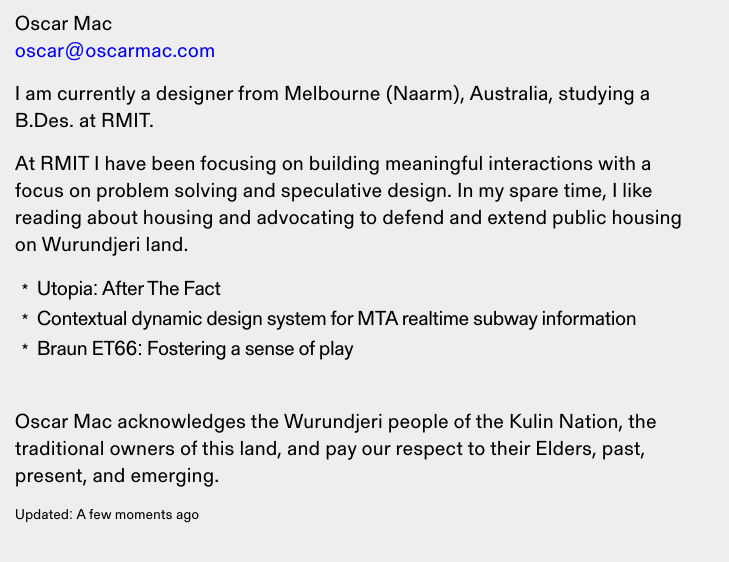
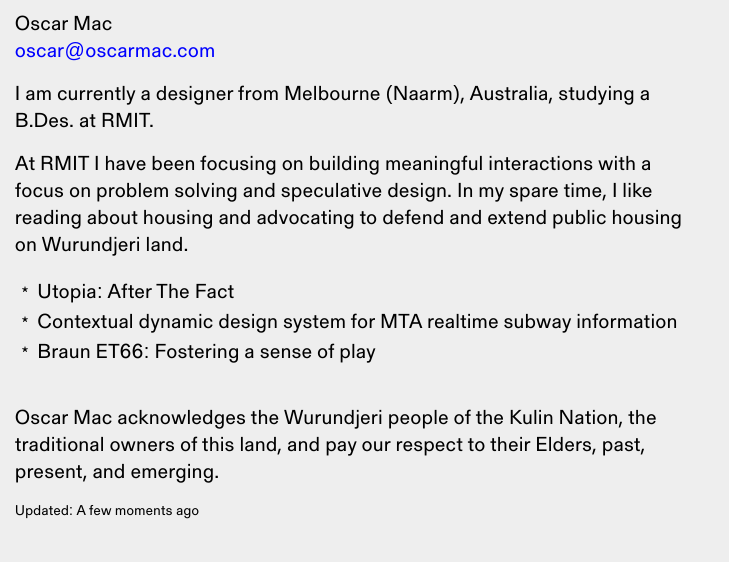
Before and after one commit to oscar-mac/oscarmac.com-update, a plain HTML site: page index.html in a window 1280 px wide. Shown: the whole page, without its empty margins (0-729 px from the left). Drawn offline with nearby package versions, Linux system fonts and the light colour scheme.

Commit message:
Add files via upload

```diff
--- a/style.css
+++ b/style.css
@@ -19,7 +19,7 @@ html {
 }
 
 body {
-    font-family: "Gerstner-Programm", arial, system-ui, sans-serif;
+    font-family: "Gerstner-Programm", Arial, system-ui, sans-serif;
     font-size: 21px;
     background-color: var(--gray);
     padding: 10px 15px;
@@ -29,18 +29,18 @@ body {
     flex-direction: column;
 }
 
-
 .column-one ul {
     margin-bottom: 1em;
     margin-top: 1em;
     padding-left: 1.4em;
-    text-indent: -1.4em;
-
 }
 
 .column-one .li-item {
-    padding-bottom: 0.50em;
+    margin-bottom: 0.20em;
+    letter-spacing: 0.03em;
+    line-height: 1.30;
     cursor: pointer;
+    margin-left: -1.4em; /* Adjust this value to match the padding-left above */
 }
 
 .column-one .li-item:before {
@@ -59,6 +59,7 @@ body {
     line-height: 1.35;
     margin-bottom: 1rem;
 }
+
 
 #last-updated-item {
     font-size: 14px;
@@ -130,9 +131,3 @@ a:active {
         height: 400px;
     }
 }
-
-/* @media (hover: none) {
-    #hover-image {
-        display: none;
-    }
-} */
```
